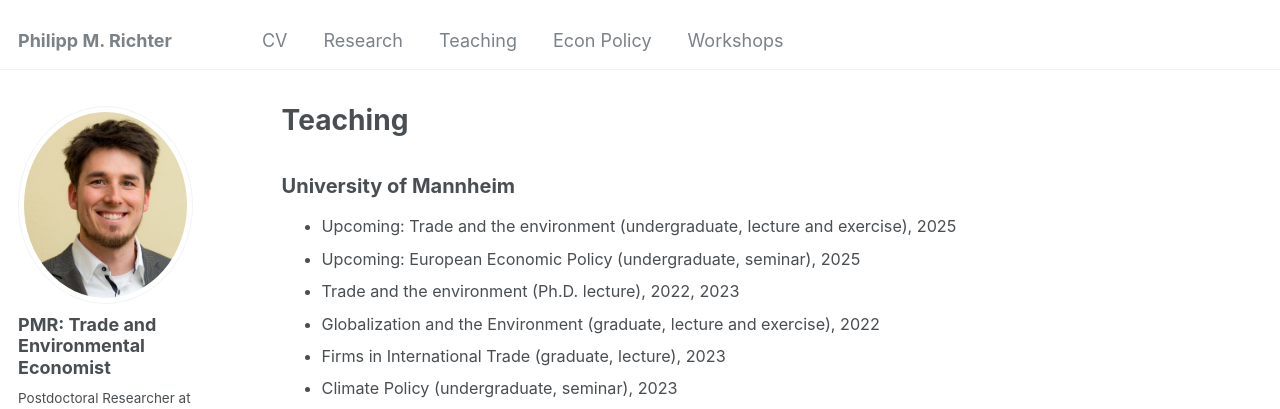
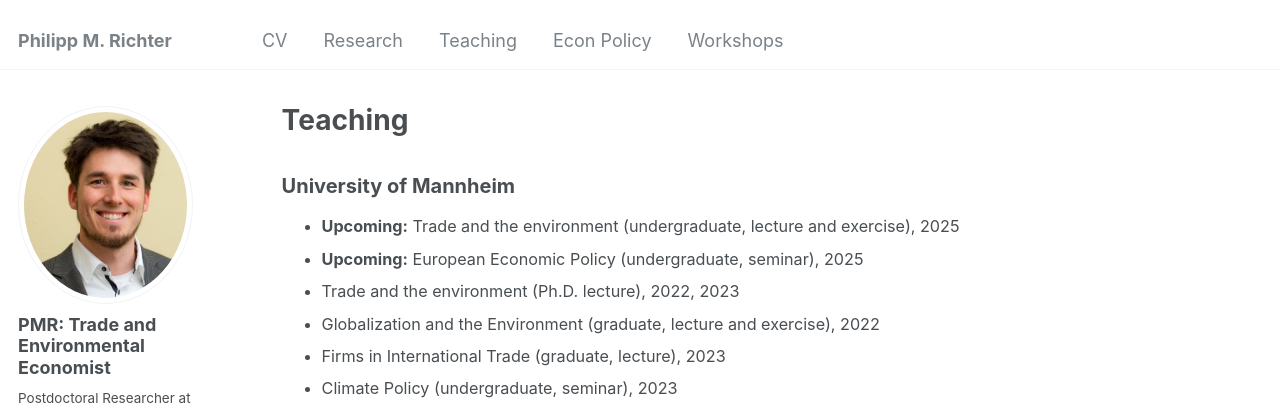
Before and after one commit to PhMRichter/PhMRichter.github.io, a Jekyll site: the page built from _pages/teaching.html, in a window 1280 px wide and 900 px high. Shown: the top 409 px of the window. Built offline with Jekyll 4.4.1, drawn with Linux system fonts in a browser that asks for light colours; some web fonts are replaced; part of the change alters nothing that is shown.

```diff
--- a/_pages/teaching.html
+++ b/_pages/teaching.html
@@ -10,10 +10,10 @@ author_profile: true
 
 <ul  style="font-size: 0.9em;">
    <li>
-   Upcoming: Trade and the environment (undergraduate, lecture and exercise), 2025
+   <b>Upcoming:</b> Trade and the environment (undergraduate, lecture and exercise), 2025
   </li>
   <li>
-   Upcoming: European Economic Policy (undergraduate, seminar), 2025
+   <b>Upcoming:</b> European Economic Policy (undergraduate, seminar), 2025
   </li>
   <li>
    Trade and the environment (Ph.D. lecture), 2022, 2023
```
